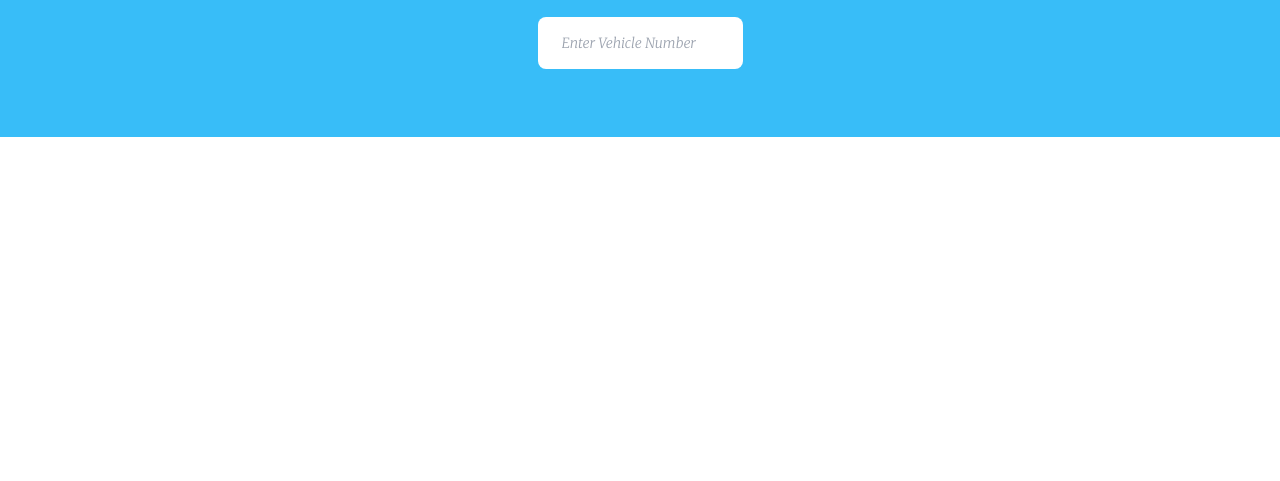
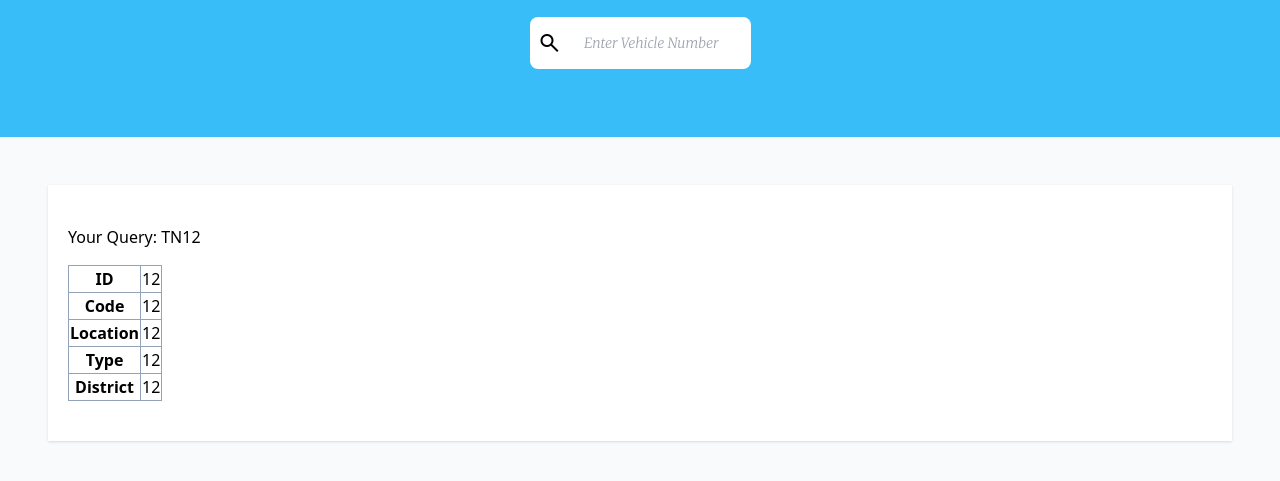
Before and after one commit to CodeRamana/RTO_FINDER-DOM, a plain HTML site: page index.html in a window 1280 px wide. Shown: the part 103-584 px from the top of the page. Drawn offline with nearby package versions, Linux system fonts and the light colour scheme.

Commit message:
index.html is updated with table

```diff
--- a/index.html
+++ b/index.html
@@ -10,9 +10,13 @@
       href="https://fonts.googleapis.com/css2?family=Merriweather:ital,wght@1,300&display=swap"
       rel="stylesheet"
     />
+    <link
+      rel="stylesheet"
+      href="https://fonts.googleapis.com/css2?family=Material+Symbols+Outlined:opsz,wght,FILL,GRAD@24,400,0,0"
+    />
     <script src="https://cdn.tailwindcss.com"></script>
   </head>
-  <body>
+  <body class="bg-gray-50">
     <div class="bg-sky-400 h-60 px-10 py-5 space-y-5">
       <ul
         class="flex justify-end gap-10 font-['Merriweather'] text-lg font-bold"
@@ -22,15 +26,44 @@
       </ul>
       <div class="flex flex-col items-center gap-5">
         <h1 class="font-['Merriweather'] font-bold text-2xl">RTO FINDER</h1>
-        <form action="" class="font-['Merriweather'] text-sm">
+        <form
+          action=""
+          class="font-['Merriweather'] text-sm relative flex flex-col justify-center"
+        >
+          <span class="material-symbols-outlined absolute px-2"> search </span>
           <input
             type="text"
             placeholder="Enter Vehicle Number"
-            class="px-6 py-4 rounded-lg"
+            class="px-8 py-4 rounded-lg placeholder:text-end"
           />
         </form>
       </div>
     </div>
+    <main class="bg-white m-12 shadow px-5 py-10 space-y-4">
+      <p>Your Query: <span>TN12</span></p>
+      <table class="">
+        <tr>
+          <th class="border border-slate-400 w-">ID</th>
+          <td class="border border-slate-400">12</td>
+        </tr>
+        <tr>
+          <th class="border border-slate-400">Code</th>
+          <td class="border border-slate-400">12</td>
+        </tr>
+        <tr>
+          <th class="border border-slate-400">Location</th>
+          <td class="border border-slate-400">12</td>
+        </tr>
+        <tr>
+          <th class="border border-slate-400">Type</th>
+          <td class="border border-slate-400">12</td>
+        </tr>
+        <tr>
+          <th class="border border-slate-400">District</th>
+          <td class="border border-slate-400">12</td>
+        </tr>
+      </table>
+    </main>
 
     <script src="./assets/js/main.js"></script>
   </body>
```
